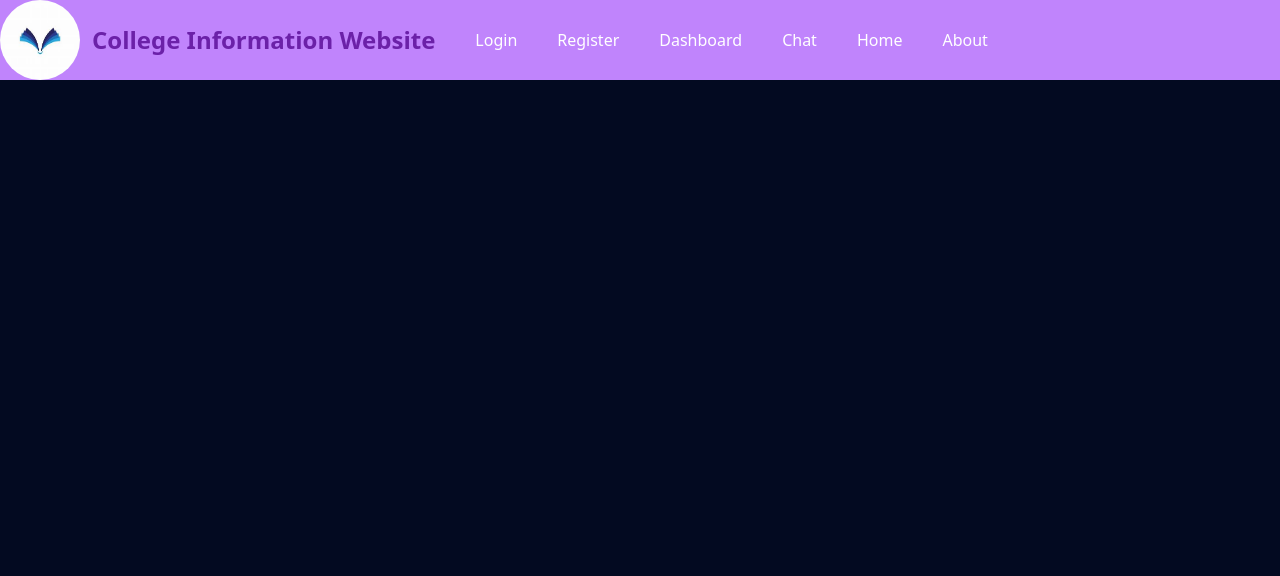
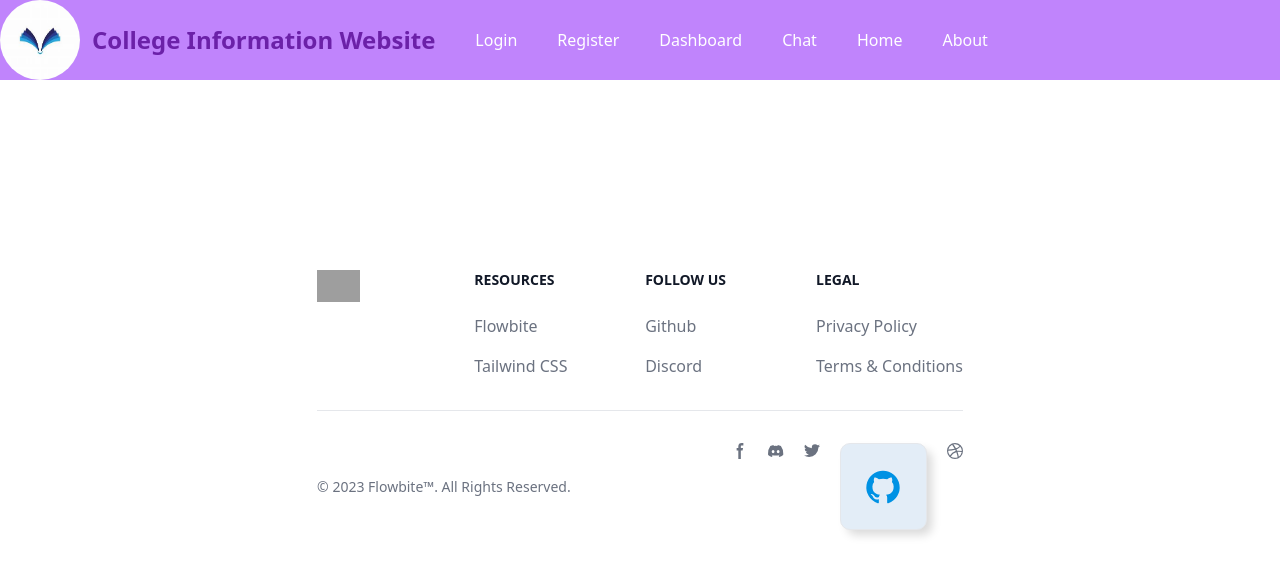
Before and after one commit to anurag310/reactCrud, a React (Vite) app: page / in a window 1280 px wide. Shown: the top 576 px of the page. Built offline with nearby package versions, Linux system fonts and the light colour scheme; grey boxes are pictures that could not be loaded.

Commit message:
initial commit

```diff
--- a/src/Component/Footer.jsx
+++ b/src/Component/Footer.jsx
@@ -1,30 +1,92 @@
 import React from 'react'
+import Button from './Button'
 
-function Footer() {
+
+export default function Footer() {
     return (
-  <footer className=' relative text-white'>
-    <div className=' absolute bottom-0 left-0 w-full overflow-hidden'>
-    <svg
-  data-name="Layer 1"
-  xmlns="http://www.w3.org/2000/svg"
-  viewBox="0 0 1200 120"
-  preserveAspectRatio="none"
->
-  <path
-    d="M1200,0H0V120H281.94C572.9,116.24,602.45,3.86,602.45,3.86h0S632,116.24,923,120h277Z"
-    className="relative block fill-white"
-  ></path>
+
+
+        <footer class="bg-white dark:bg-gray-900">
+            <div class="mx-auto w-full max-w-screen-xl p-4 py-6 lg:py-8">
+                <div class="md:flex md:justify-between">
+                    <div class="mb-6 md:mb-0">
+                        <a href="https://flowbite.com/" class="flex items-center">
+                            <img src="https://flowbite.com/docs/images/logo.svg" class="h-8 me-3" alt="FlowBite Logo" />
+                            <span class="self-center text-2xl font-semibold whitespace-nowrap dark:text-white">Flowbite</span>
+                        </a>
+                    </div>
+                    <div class="grid grid-cols-2 gap-8 sm:gap-6 sm:grid-cols-3">
+                        <div>
+                            <h2 class="mb-6 text-sm font-semibold text-gray-900 uppercase dark:text-white">Resources</h2>
+                            <ul class="text-gray-500 dark:text-gray-400 font-medium">
+                                <li class="mb-4">
+                                    <a href="https://flowbite.com/" class="hover:underline">Flowbite</a>
+                                </li>
+                                <li>
+                                    <a href="https://tailwindcss.com/" class="hover:underline">Tailwind CSS</a>
+                                </li>
+                            </ul>
+                        </div>
+                        <div>
+                            <h2 class="mb-6 text-sm font-semibold text-gray-900 uppercase dark:text-white">Follow us</h2>
+                            <ul class="text-gray-500 dark:text-gray-400 font-medium">
+                                <li class="mb-4">
+                                    <a href="https://github.com/themesberg/flowbite" class="hover:underline ">Github</a>
+                                </li>
+                                <li>
+                                    <a href="https://discord.gg/4eeurUVvTy" class="hover:underline">Discord</a>
+                                </li>
+                            </ul>
+                        </div>
+                        <div>
+                            <h2 class="mb-6 text-sm font-semibold text-gray-900 uppercase dark:text-white">Legal</h2>
+                            <ul class="text-gray-500 dark:text-gray-400 font-medium">
+                                <li class="mb-4">
+                                    <a href="#" class="hover:underline">Privacy Policy</a>
+                                </li>
+                                <li>
+                                    <a href="#" class="hover:underline">Terms &amp; Conditions</a>
+                                </li>
+                            </ul>
+                        </div>
+                    </div>
+                </div>
+                <hr class="my-6 border-gray-200 sm:mx-auto dark:border-gray-700 lg:my-8" />
+                <div class="sm:flex sm:items-center sm:justify-between">
+                    <span class="text-sm text-gray-500 sm:text-center dark:text-gray-400">© 2023 <a href="https://flowbite.com/" class="hover:underline">Flowbite™</a>. All Rights Reserved.
+                    </span>
+                    <div class="flex mt-4 sm:justify-center sm:mt-0">
+                        <a href="#" class="text-gray-500 hover:text-gray-900 dark:hover:text-white">
+                            <svg class="w-4 h-4" aria-hidden="true" xmlns="http://www.w3.org/2000/svg" fill="currentColor" viewBox="0 0 8 19">
+                                <path fill-rule="evenodd" d="M6.135 3H8V0H6.135a4.147 4.147 0 0 0-4.142 4.142V6H0v3h2v9.938h3V9h2.021l.592-3H5V3.591A.6.6 0 0 1 5.592 3h.543Z" clip-rule="evenodd" />
                             </svg>
-
-    <div className=' grid lg:grid-cols-4 md:grid-cols-2 grid-cols-1 p-20'>
-        <div className=' flex flex-col gap-5'>
-            <h2 className=' text-3xl text-pink-500  '>Footer</h2>
-            <p>Lorem ipsum dolor, sit amet consectetur adipisicing elit. Et perferendis culpa modi nemo quo, odio nihil autem consequuntur libero dolorem temporibus laborum itaque nisi! Suscipit, aliquid. Totam itaque ab commodi?</p>
+                            <span class="sr-only">Facebook page</span>
+                        </a>
+                        <a href="#" class="text-gray-500 hover:text-gray-900 dark:hover:text-white ms-5">
+                            <svg class="w-4 h-4" aria-hidden="true" xmlns="http://www.w3.org/2000/svg" fill="currentColor" viewBox="0 0 21 16">
+                                <path d="M16.942 1.556a16.3 16.3 0 0 0-4.126-1.3 12.04 12.04 0 0 0-.529 1.1 15.175 15.175 0 0 0-4.573 0 11.585 11.585 0 0 0-.535-1.1 16.274 16.274 0 0 0-4.129 1.3A17.392 17.392 0 0 0 .182 13.218a15.785 15.785 0 0 0 4.963 2.521c.41-.564.773-1.16 1.084-1.785a10.63 10.63 0 0 1-1.706-.83c.143-.106.283-.217.418-.33a11.664 11.664 0 0 0 10.118 0c.137.113.277.224.418.33-.544.328-1.116.606-1.71.832a12.52 12.52 0 0 0 1.084 1.785 16.46 16.46 0 0 0 5.064-2.595 17.286 17.286 0 0 0-2.973-11.59ZM6.678 10.813a1.941 1.941 0 0 1-1.8-2.045 1.93 1.93 0 0 1 1.8-2.047 1.919 1.919 0 0 1 1.8 2.047 1.93 1.93 0 0 1-1.8 2.045Zm6.644 0a1.94 1.94 0 0 1-1.8-2.045 1.93 1.93 0 0 1 1.8-2.047 1.918 1.918 0 0 1 1.8 2.047 1.93 1.93 0 0 1-1.8 2.045Z" />
+                            </svg>
+                            <span class="sr-only">Discord community</span>
+                        </a>
+                        <a href="#" class="text-gray-500 hover:text-gray-900 dark:hover:text-white ms-5">
+                            <svg class="w-4 h-4" aria-hidden="true" xmlns="http://www.w3.org/2000/svg" fill="currentColor" viewBox="0 0 20 17">
+                                <path fill-rule="evenodd" d="M20 1.892a8.178 8.178 0 0 1-2.355.635 4.074 4.074 0 0 0 1.8-2.235 8.344 8.344 0 0 1-2.605.98A4.13 4.13 0 0 0 13.85 0a4.068 4.068 0 0 0-4.1 4.038 4 4 0 0 0 .105.919A11.705 11.705 0 0 1 1.4.734a4.006 4.006 0 0 0 1.268 5.392 4.165 4.165 0 0 1-1.859-.5v.05A4.057 4.057 0 0 0 4.1 9.635a4.19 4.19 0 0 1-1.856.07 4.108 4.108 0 0 0 3.831 2.807A8.36 8.36 0 0 1 0 14.184 11.732 11.732 0 0 0 6.291 16 11.502 11.502 0 0 0 17.964 4.5c0-.177 0-.35-.012-.523A8.143 8.143 0 0 0 20 1.892Z" clip-rule="evenodd" />
+                            </svg>
+                            <span class="sr-only">Twitter page</span>
+                        </a>
+                        <a href="#" class="text-gray-500 hover:text-gray-900 dark:hover:text-white ms-5">
+                           <Button/>
+                        </a>
+                        <a href="#" class="text-gray-500 hover:text-gray-900 dark:hover:text-white ms-5">
+                            <svg class="w-4 h-4" aria-hidden="true" xmlns="http://www.w3.org/2000/svg" fill="currentColor" viewBox="0 0 20 20">
+                                <path fill-rule="evenodd" d="M10 0a10 10 0 1 0 10 10A10.009 10.009 0 0 0 10 0Zm6.613 4.614a8.523 8.523 0 0 1 1.93 5.32 20.094 20.094 0 0 0-5.949-.274c-.059-.149-.122-.292-.184-.441a23.879 23.879 0 0 0-.566-1.239 11.41 11.41 0 0 0 4.769-3.366ZM8 1.707a8.821 8.821 0 0 1 2-.238 8.5 8.5 0 0 1 5.664 2.152 9.608 9.608 0 0 1-4.476 3.087A45.758 45.758 0 0 0 8 1.707ZM1.642 8.262a8.57 8.57 0 0 1 4.73-5.981A53.998 53.998 0 0 1 9.54 7.222a32.078 32.078 0 0 1-7.9 1.04h.002Zm2.01 7.46a8.51 8.51 0 0 1-2.2-5.707v-.262a31.64 31.64 0 0 0 8.777-1.219c.243.477.477.964.692 1.449-.114.032-.227.067-.336.1a13.569 13.569 0 0 0-6.942 5.636l.009.003ZM10 18.556a8.508 8.508 0 0 1-5.243-1.8 11.717 11.717 0 0 1 6.7-5.332.509.509 0 0 1 .055-.02 35.65 35.65 0 0 1 1.819 6.476 8.476 8.476 0 0 1-3.331.676Zm4.772-1.462A37.232 37.232 0 0 0 13.113 11a12.513 12.513 0 0 1 5.321.364 8.56 8.56 0 0 1-3.66 5.73h-.002Z" clip-rule="evenodd" />
+                            </svg>
+                            <span class="sr-only">Dribbble account</span>
+                        </a>
                     </div>
                 </div>
             </div>
         </footer>
+
 )
 }
-
-export default Footer
--- a/src/index.css
+++ b/src/index.css
@@ -1,6 +1,3 @@
 @tailwind base;
 @tailwind components;
 @tailwind utilities;
- body{
-    background-color: hsl(226,83%,7%);
- }
```
Lines whose indentation alone changed are shown as unchanged.
